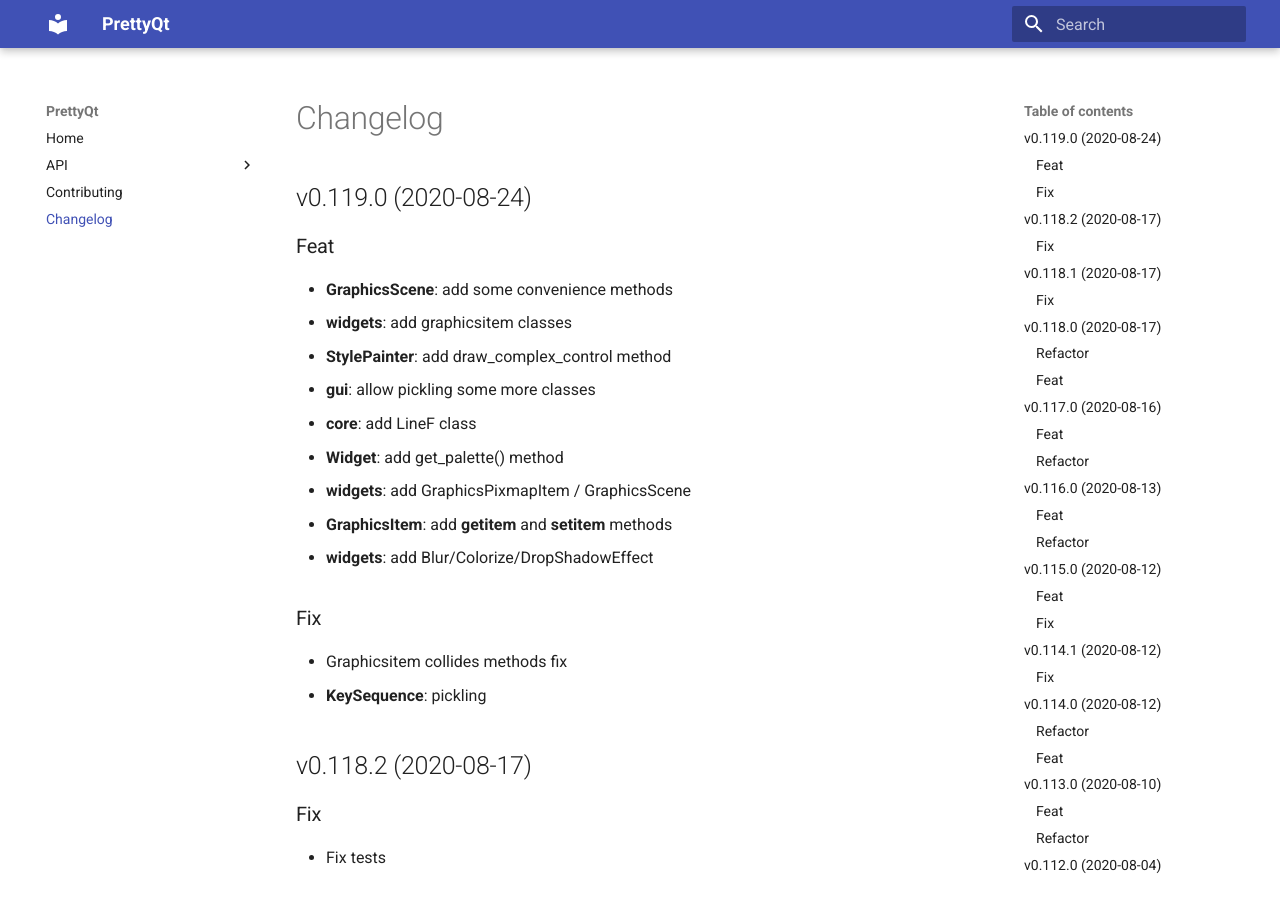
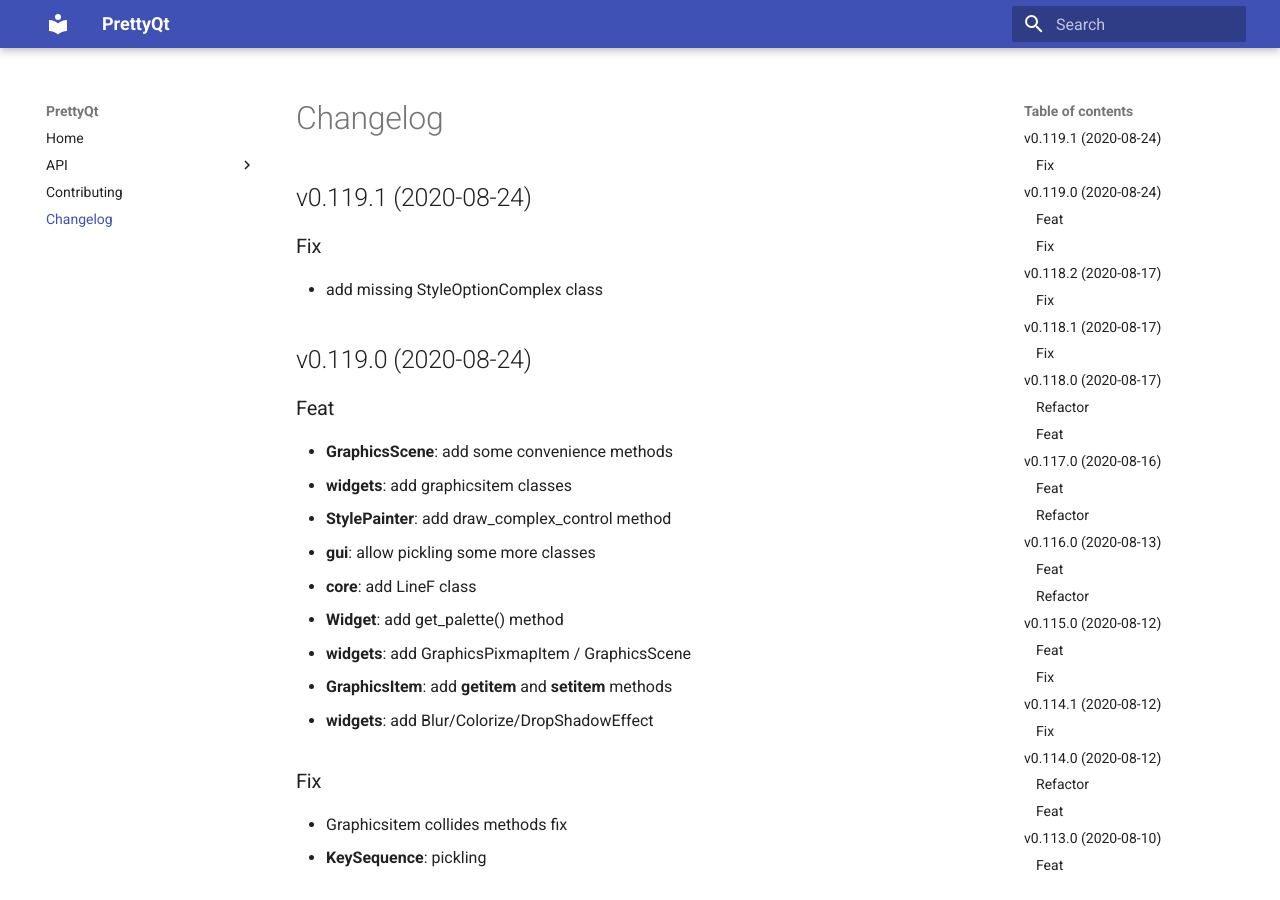
Before and after one commit to phil65/PrettyQt, an MkDocs documentation site: the page built from docs/changelog.md, in a window 1280 px wide and 900 px high. Built offline with MkDocs 1.6.1 and Material for MkDocs 9.7.7, drawn with Linux system fonts in a browser that asks for light colours.

Commit message:
bump: version 0.119.0 → 0.119.1

```diff
--- a/docs/changelog.md
+++ b/docs/changelog.md
@@ -1,3 +1,9 @@
+## v0.119.1 (2020-08-24)
+
+### Fix
+
+- add missing StyleOptionComplex class
+
 ## v0.119.0 (2020-08-24)
 
 ### Feat
--- a/prettyqt/__init__.py
+++ b/prettyqt/__init__.py
@@ -4,7 +4,7 @@
 
 __author__ = """Philipp Temminghoff"""
 __email__ = "phil65@kodi.tv"
-__version__ = "0.119.0"
+__version__ = "0.119.1"
 
 
 def debug():
--- a/pyproject.toml
+++ b/pyproject.toml
@@ -1,6 +1,6 @@
 [tool.poetry]
 name = "PrettyQt"
-version = "0.119.0"
+version = "0.119.1"
 description = "A pythonic layer on top of qtpy"
 readme = 'docs/index.md'
 repository = "https://github.com/phil65/prettyqt"
@@ -127,7 +127,7 @@
 '''
 [tool.commitizen]
 name = "cz_conventional_commits"
-version = "0.119.0"
+version = "0.119.1"
 tag_format = "v$version"
 version_files = [
     "prettyqt/__init__.py:__version__",
--- a/setup.py
+++ b/setup.py
@@ -40,6 +40,6 @@
     packages=find_packages(),
     test_suite="tests",
     url="https://github.com/phil65/prettyqt",
-    version="0.119.0",
+    version="0.119.1",
     zip_safe=False,
 )
```
Also changed, not shown: CHANGELOG.md (+6 -0 lines).
